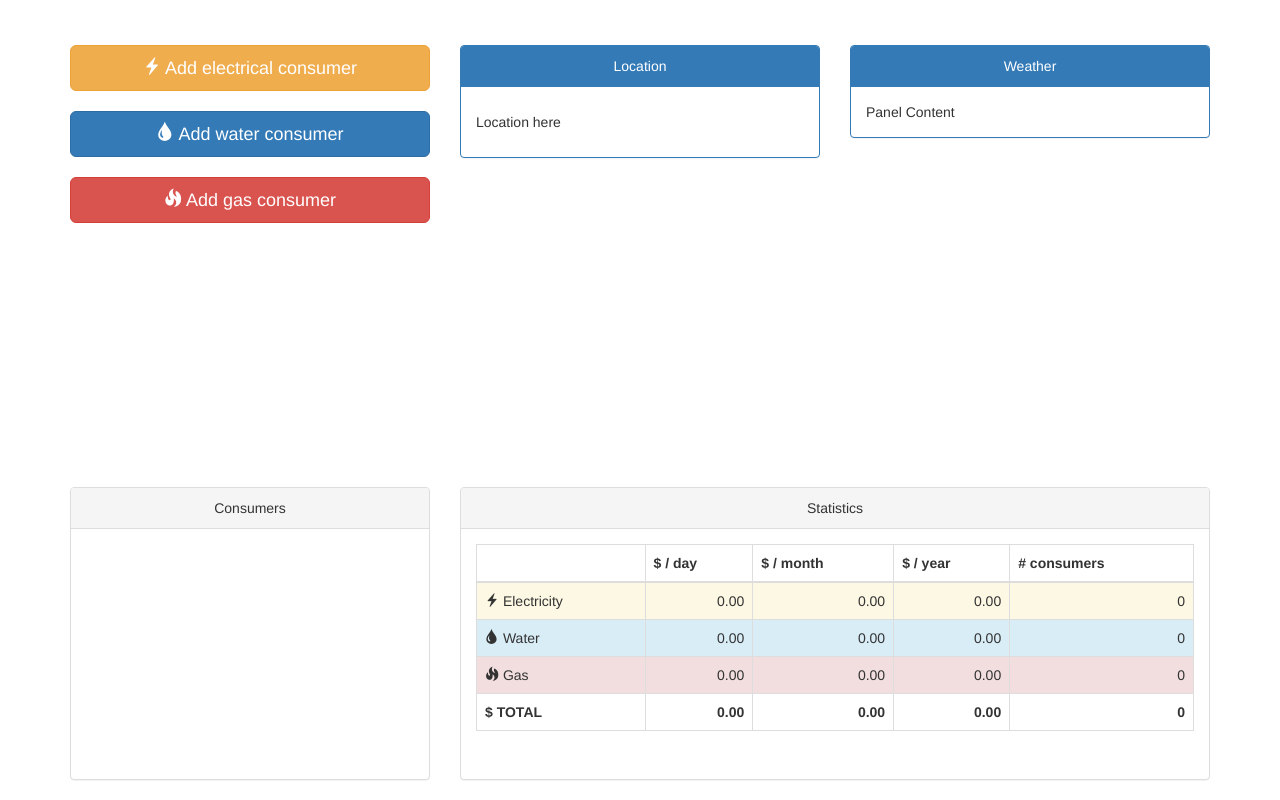
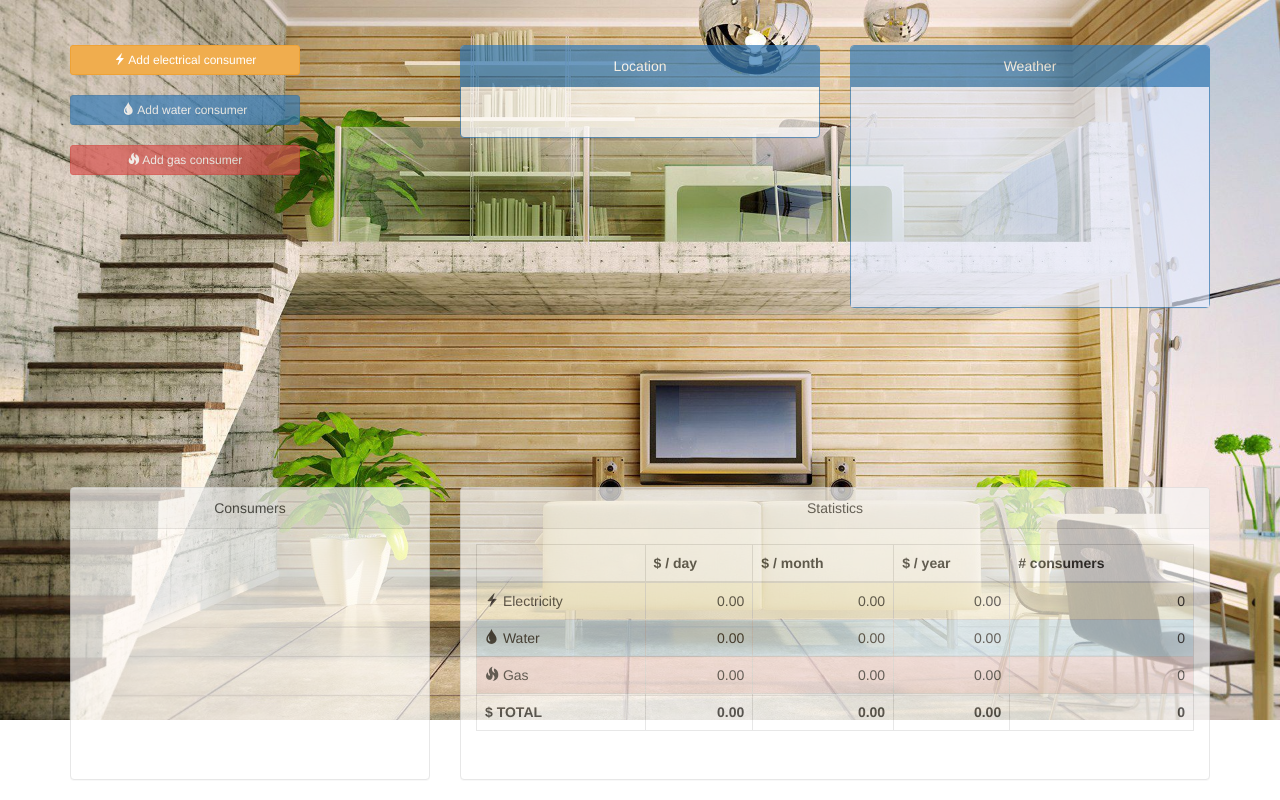
Before and after one commit to Matei94/IntelligentHouse, a website: page index.html in a window 1280 px wide. Drawn offline with nearby package versions, Linux system fonts and the light colour scheme; some packages are replaced by stand-ins of ours.

Commit message:
final version

```diff
--- a/index.html
+++ b/index.html
@@ -29,8 +29,8 @@
         <div class="col-sm-4">
           <!-- Electrical consumer -->
           <div class="row">
-            <div class="col-sm-12">
-              <button id="btn_add_electricity" type="button" class="btn btn-warning btn-lg btn-block">
+            <div class="col-sm-8">
+              <button id="btn_add_electricity" type="button" class="btn btn-warning btn-sm btn-block">
                 <span class="glyphicon glyphicon-flash"></span> Add electrical consumer
               </button>
             </div>
@@ -39,8 +39,8 @@
 
           <!-- Water consumer -->
           <div class="row">
-            <div class="col-sm-12">
-              <button id="btn_add_water" type="button" class="btn btn-primary btn-lg btn-block top-buffer">
+            <div class="col-sm-8">
+              <button id="btn_add_water" type="button" class="btn btn-primary btn-sm btn-block top-buffer opa">
                 <span class="glyphicon glyphicon-tint"></span> Add water consumer
               </button>
             </div>
@@ -49,8 +49,8 @@
 
           <!-- Gas consumer -->
           <div class="row">
-            <div class="col-sm-12">
-              <button id="btn_add_gas" type="button" class="btn btn-danger btn-lg btn-block top-buffer">
+            <div class="col-sm-8">
+              <button id="btn_add_gas" type="button" class="btn btn-danger btn-sm btn-block top-buffer opa">
                 <span class="glyphicon glyphicon-fire"></span> Add gas consumer
               </button>
             </div>
@@ -62,9 +62,9 @@
           <!-- Electrical consumer -->
           <div class="row">
             <div class="col-sm-12">
-              <div class="panel panel-primary">
+              <div class="panel panel-primary opa">
                 <div class="panel-heading text-center">Location</div>
-                <div id="mapholder" class="panel-body">Location here</div>
+                <div id="mapholder" class="panel-body"></div>
               </div>
             </div>
           </div>
@@ -75,9 +75,9 @@
           <!-- Electrical consumer -->
           <div class="row">
             <div class="col-sm-12">
-              <div class="panel panel-primary">
+              <div class="panel panel-primary opa">
                 <div class="panel-heading text-center">Weather</div>
-                <div class="panel-body">Panel Content</div>
+                <div id="weather" class="panel-body"></div>
               </div>
             </div>
           </div>
@@ -92,7 +92,7 @@
 
         <!-- Consumers -->
         <div class="col-sm-4">
-          <div class="panel panel-default">
+          <div class="panel panel-default opa">
             <div id="consumers-header" class="panel-heading text-center">Consumers</div>
             <div id="consumers" class="panel-body my_panel_content">
             </div>
@@ -102,7 +102,7 @@
 
         <!-- Statistics -->
         <div class="col-sm-8">
-          <div class="panel panel-default">
+          <div class="panel panel-default opa">
             <div id="statistics-header" class="panel-heading text-center">Statistics</div>
             <div id="statistics" class="panel-body my_panel_content">
               <table class="table table-bordered">
--- a/public/css/index.css
+++ b/public/css/index.css
@@ -1,3 +1,9 @@
+body {
+  background-image: url("../img/bg.jpg");
+  background-repeat: no-repeat;
+  background-size: cover;
+}
+
 .top-buffer {
   margin-top: 20px;
 }
@@ -25,3 +31,23 @@
   margin-top: 10px;
   margin-bottom: 10px;
 }
+
+#weather {
+  background-color: #e5ecff;
+  width: inherit;
+  height: 220px;
+}
+
+#weather h2 {
+  color: #fff;
+  text-align: center;
+  text-shadow: 0px 1px 3px rgba(0, 0, 0, 0.5);
+}
+
+.opa {
+  opacity: 0.7;
+}
+
+.opa:hover {
+  opacity: 1.0;
+}
--- a/public/js/index.js
+++ b/public/js/index.js
@@ -183,14 +183,21 @@ function getLocation() {
 
 
 function showPosition(position) {
-    // var latlon = position.coords.latitude + "," + position.coords.longitude;
-
-    // var img_url = "http://maps.googleapis.com/maps/api/staticmap?center="
-    // +latlon+"&zoom=14&size=" + $('#mapholder').width() + "x" + $('#mapholder').height() + "&sensor=false";
-    // $('#mapholder').html("<img src='"+img_url+"'>");
-
     var lat = position.coords.latitude;
     var lon = position.coords.longitude;
+
+    $.simpleWeather({
+        location: lat + ',' + lon,
+        unit: 'c',
+        success: function(weather) {
+            html = '<h2><i class="icon-'+weather.code+'"></i> '+weather.temp+'&deg;'+weather.units.temp+'</h2>';
+
+            $("#weather").html(html);
+        },
+        error: function(error) {
+            $("#weather").html('<p>'+error+'</p>');
+        }
+    });
 
     latlon = new google.maps.LatLng(lat, lon)
     mapholder = document.getElementById('mapholder')
```
Also changed, not shown: public/img/bg.jpg (added).
